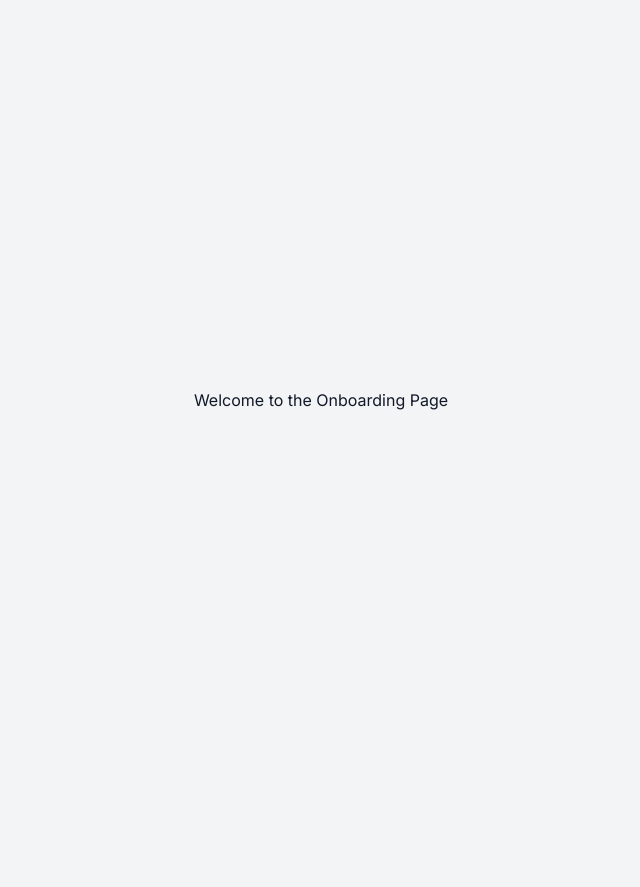
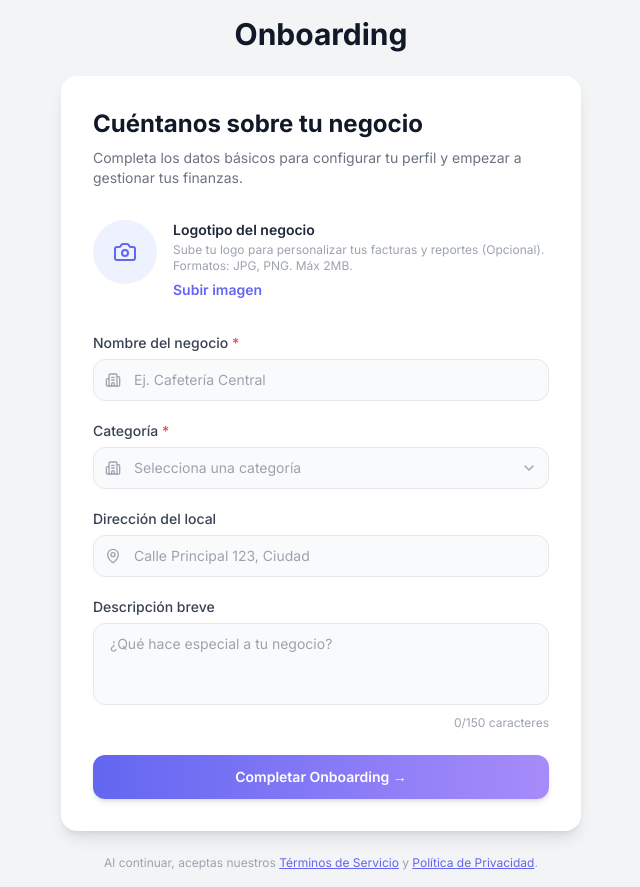
Before and after one commit to SoyTiyi/cuenti, a Next.js app: page /onboarding in a window 1280 px wide. Shown: the whole page, without its empty margins (319-959 px from the left). Before the commit the page ends 800 px from the top, so only its background shows below. Built offline with nearby package versions, Linux system fonts and the light colour scheme.

Commit message:
add onboarding page

```diff
--- a/src/app/onboarding/page.tsx
+++ b/src/app/onboarding/page.tsx
@@ -1,7 +1,173 @@
+"use client";
+
+import { useState } from "react";
+import { Camera, Building2, MapPin, ChevronDown } from "lucide-react";
+
+const categories = [
+  "Restaurante",
+  "Cafetería",
+  "Tienda de ropa",
+  "Supermercado",
+  "Peluquería",
+  "Tecnología",
+  "Salud y bienestar",
+  "Educación",
+  "Otro",
+];
+
 const OnboardingPage = () => {
+  const [businessName, setBusinessName] = useState("");
+  const [category, setCategory] = useState("");
+  const [address, setAddress] = useState("");
+  const [description, setDescription] = useState("");
+  const [showCategories, setShowCategories] = useState(false);
+
   return (
-    <div className="">
-      <h1>Welcome to the Onboarding Page</h1>
+    <div className="min-h-screen bg-neutral-100 flex items-center justify-center p-4">
+      <div className="w-full max-w-[520px]">
+        <h1 className="text-3xl font-bold text-neutral-900 text-center mb-6">
+          Onboarding
+        </h1>
+
+        <div className="bg-white rounded-2xl shadow-lg p-8">
+          <h2 className="text-2xl font-bold text-neutral-900 mb-2">
+            Cuéntanos sobre tu negocio
+          </h2>
+          <p className="text-neutral-500 text-sm mb-8">
+            Completa los datos básicos para configurar tu perfil y empezar a
+            gestionar tus finanzas.
+          </p>
+
+          <div className="flex items-start gap-4 mb-8">
+            <div className="w-16 h-16 rounded-full bg-primary-50 flex items-center justify-center flex-shrink-0">
+              <Camera className="w-6 h-6 text-primary-500" />
+            </div>
+            <div>
+              <p className="font-semibold text-neutral-800 text-sm">
+                Logotipo del negocio
+              </p>
+              <p className="text-neutral-400 text-xs mt-0.5">
+                Sube tu logo para personalizar tus facturas y reportes
+                (Opcional).
+                <br />
+                Formatos: JPG, PNG. Máx 2MB.
+              </p>
+              <button className="text-primary-500 font-semibold text-sm mt-1.5 hover:text-primary-600 cursor-pointer">
+                Subir imagen
+              </button>
+            </div>
+          </div>
+
+          <div className="flex flex-col gap-5">
+            <div>
+              <label className="block text-sm font-medium text-neutral-700 mb-1.5">
+                Nombre del negocio{" "}
+                <span className="text-danger-500">*</span>
+              </label>
+              <div className="relative">
+                <Building2 className="absolute left-3 top-1/2 -translate-y-1/2 w-4 h-4 text-neutral-400" />
+                <input
+                  type="text"
+                  placeholder="Ej. Cafetería Central"
+                  value={businessName}
+                  onChange={(e) => setBusinessName(e.target.value)}
+                  className="w-full pl-10 pr-4 py-2.5 rounded-xl border border-neutral-200 bg-neutral-50 text-sm text-neutral-800 placeholder:text-neutral-400 focus:outline-none focus:ring-2 focus:ring-primary-300 focus:border-primary-400 transition"
+                />
+              </div>
+            </div>
+
+            <div>
+              <label className="block text-sm font-medium text-neutral-700 mb-1.5">
+                Categoría <span className="text-danger-500">*</span>
+              </label>
+              <div className="relative">
+                <Building2 className="absolute left-3 top-1/2 -translate-y-1/2 w-4 h-4 text-neutral-400" />
+                <button
+                  type="button"
+                  onClick={() => setShowCategories(!showCategories)}
+                  className="w-full pl-10 pr-10 py-2.5 rounded-xl border border-neutral-200 bg-neutral-50 text-sm text-left cursor-pointer focus:outline-none focus:ring-2 focus:ring-primary-300 focus:border-primary-400 transition"
+                >
+                  <span className={category ? "text-neutral-800" : "text-neutral-400"}>
+                    {category || "Selecciona una categoría"}
+                  </span>
+                </button>
+                <ChevronDown className={`absolute right-3 top-1/2 -translate-y-1/2 w-4 h-4 text-neutral-400 transition-transform ${showCategories ? "rotate-180" : ""}`} />
+
+                {showCategories && (
+                  <div className="absolute z-10 mt-1 w-full bg-white border border-neutral-200 rounded-xl shadow-lg max-h-48 overflow-y-auto">
+                    {categories.map((cat) => (
+                      <button
+                        key={cat}
+                        type="button"
+                        onClick={() => {
+                          setCategory(cat);
+                          setShowCategories(false);
+                        }}
+                        className="w-full px-4 py-2.5 text-sm text-neutral-700 hover:bg-primary-50 hover:text-primary-600 text-left cursor-pointer transition"
+                      >
+                        {cat}
+                      </button>
+                    ))}
+                  </div>
+                )}
+              </div>
+            </div>
+
+            <div>
+              <label className="block text-sm font-medium text-neutral-700 mb-1.5">
+                Dirección del local
+              </label>
+              <div className="relative">
+                <MapPin className="absolute left-3 top-1/2 -translate-y-1/2 w-4 h-4 text-neutral-400" />
+                <input
+                  type="text"
+                  placeholder="Calle Principal 123, Ciudad"
+                  value={address}
+                  onChange={(e) => setAddress(e.target.value)}
+                  className="w-full pl-10 pr-4 py-2.5 rounded-xl border border-neutral-200 bg-neutral-50 text-sm text-neutral-800 placeholder:text-neutral-400 focus:outline-none focus:ring-2 focus:ring-primary-300 focus:border-primary-400 transition"
+                />
+              </div>
+            </div>
+
+            <div>
+              <label className="block text-sm font-medium text-neutral-700 mb-1.5">
+                Descripción breve
+              </label>
+              <textarea
+                placeholder="¿Qué hace especial a tu negocio?"
+                value={description}
+                onChange={(e) => {
+                  if (e.target.value.length <= 150) setDescription(e.target.value);
+                }}
+                rows={3}
+                className="w-full px-4 py-2.5 rounded-xl border border-neutral-200 bg-neutral-50 text-sm text-neutral-800 placeholder:text-neutral-400 focus:outline-none focus:ring-2 focus:ring-primary-300 focus:border-primary-400 transition resize-none"
+              />
+              <p className="text-xs text-neutral-400 text-right mt-1">
+                {description.length}/150 caracteres
+              </p>
+            </div>
+          </div>
+
+          <button
+            type="button"
+            className="w-full mt-6 py-3 rounded-xl bg-gradient-to-r from-primary-500 to-secondary-400 text-white font-semibold text-sm hover:from-primary-600 hover:to-secondary-500 transition cursor-pointer shadow-md hover:shadow-lg"
+          >
+            Completar Onboarding →
+          </button>
+        </div>
+
+        <p className="text-center text-xs text-neutral-400 mt-6">
+          Al continuar, aceptas nuestros{" "}
+          <a href="#" className="text-primary-500 underline hover:text-primary-600">
+            Términos de Servicio
+          </a>{" "}
+          y{" "}
+          <a href="#" className="text-primary-500 underline hover:text-primary-600">
+            Política de Privacidad
+          </a>
+          .
+        </p>
+      </div>
     </div>
   );
 };
```
